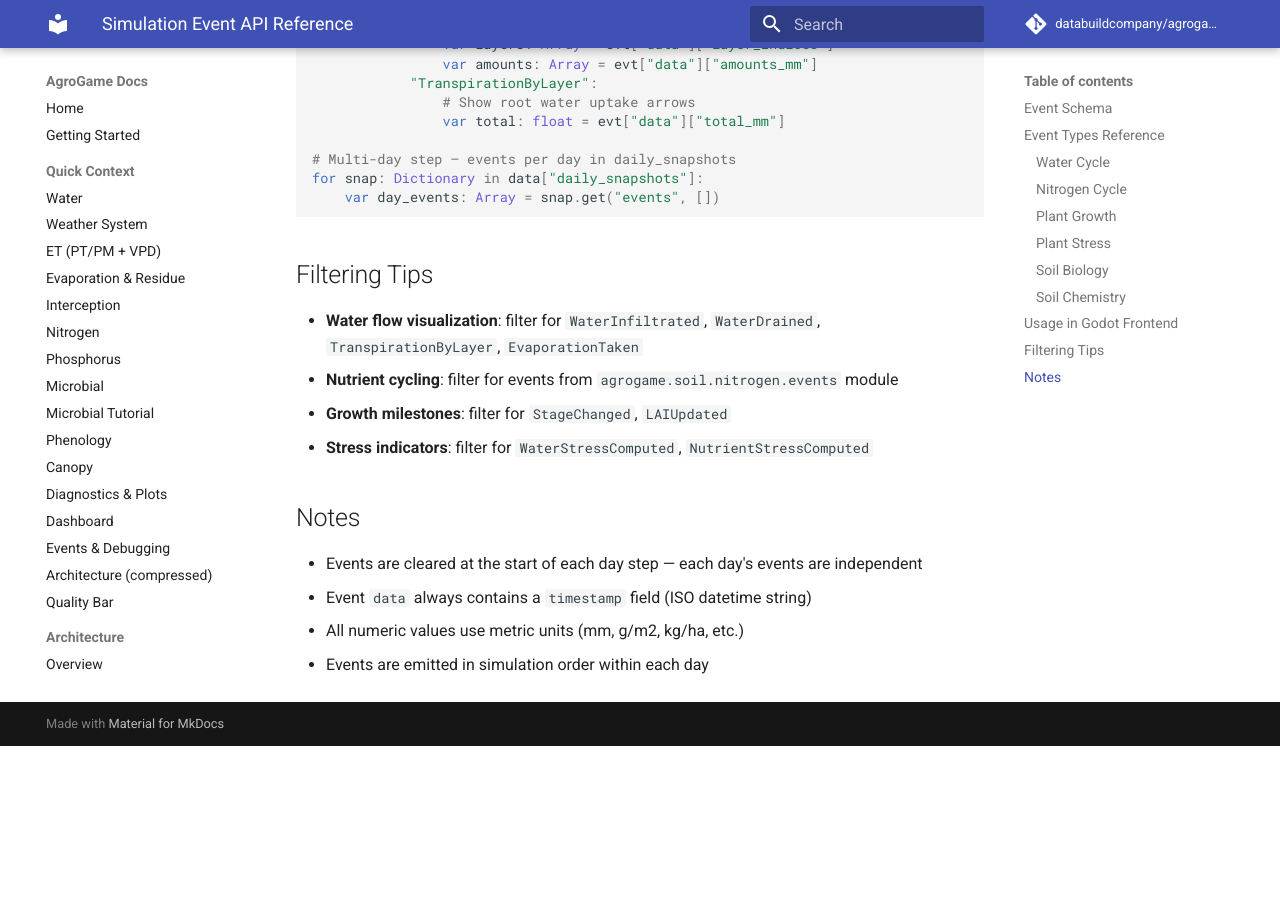
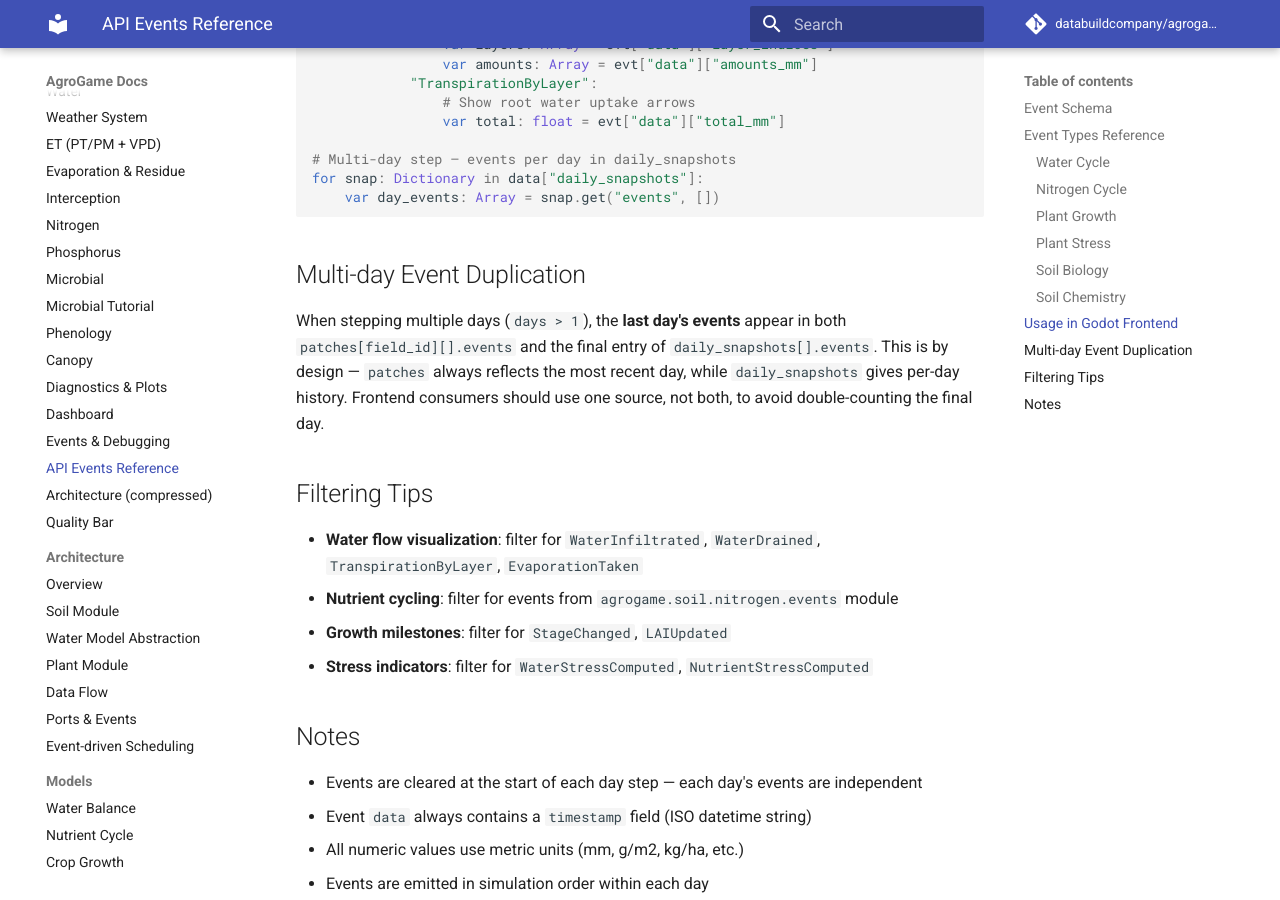
Before and after one commit to gedejong/agrogame, an MkDocs documentation site: the page built from docs/api-events.md, in a window 1280 px wide and 900 px high, scrolled down 3433 px. Built offline with MkDocs 1.6.1 and Material for MkDocs 9.7.7, drawn with Linux system fonts in a browser that asks for light colours; comment, search, counter and statistics services are not loaded; before the commit the page ends 4179 px from its top, so only the background shows below that.

Commit message:
fix(#205): address PR review — set_day, imports, docs nav, duplication note
- Call recorder.set_day() in step loop so events have correct day_index
- Move import json to top level (convention)
- Add api-events.md to mkdocs.yml nav
- Document last-day event duplication behavior in api-events.md

Co-Authored-By: Claude Opus 4.6 (1M context) <noreply@anthropic.com>

````diff
--- a/docs/api-events.md
+++ b/docs/api-events.md
@@ -105,6 +105,14 @@ for snap: Dictionary in data["daily_snapshots"]:
     var day_events: Array = snap.get("events", [])
 ```
 
+## Multi-day Event Duplication
+
+When stepping multiple days (`days > 1`), the **last day's events** appear in
+both `patches[field_id][].events` and the final entry of `daily_snapshots[].events`.
+This is by design — `patches` always reflects the most recent day, while
+`daily_snapshots` gives per-day history. Frontend consumers should use one
+source, not both, to avoid double-counting the final day.
+
 ## Filtering Tips
 
 - **Water flow visualization**: filter for `WaterInfiltrated`, `WaterDrained`, `TranspirationByLayer`, `EvaporationTaken`
--- a/mkdocs.yml
+++ b/mkdocs.yml
@@ -19,6 +19,7 @@ nav:
       - Diagnostics & Plots: plots.md
       - Dashboard: dashboard.md
       - Events & Debugging: events.md
+      - API Events Reference: api-events.md
       - Architecture (compressed): architecture.md
       - Quality Bar: quality-bar.md
   - Architecture:
````
Also changed, not shown: 1 other file.
